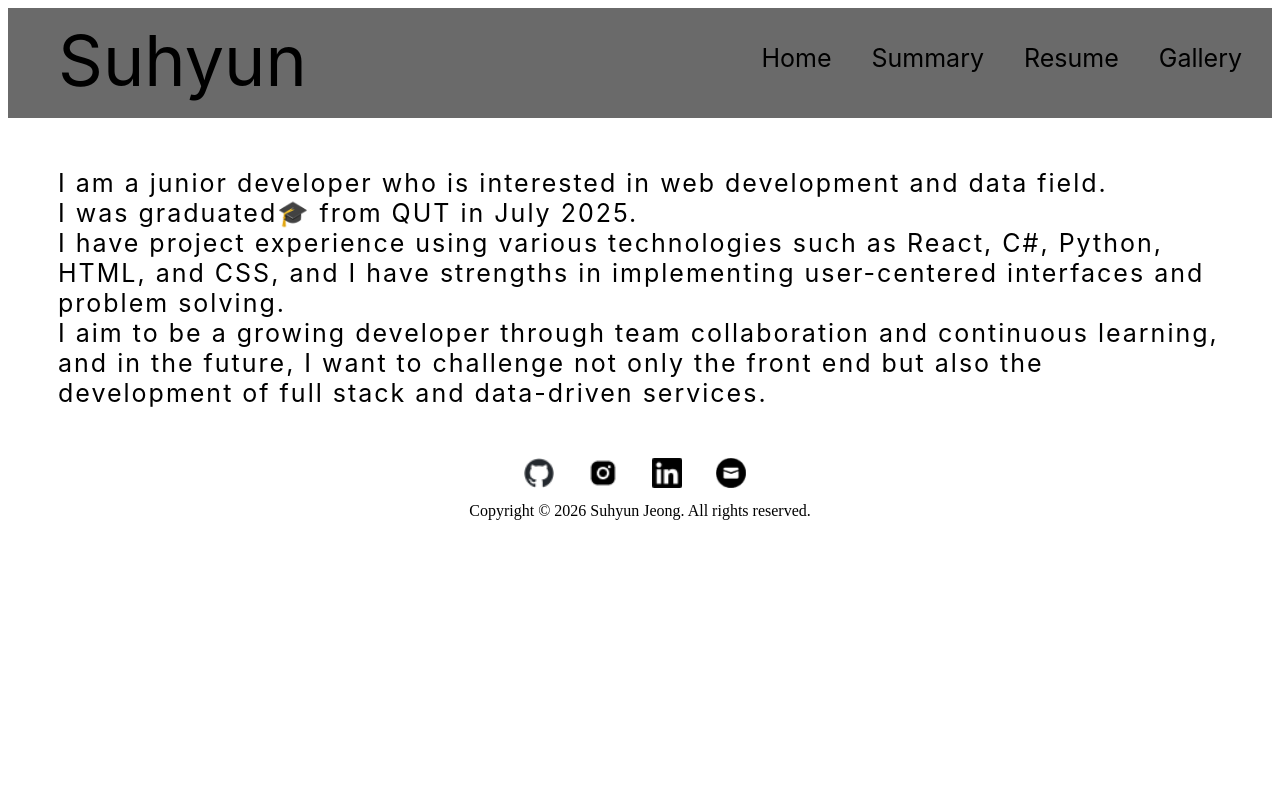
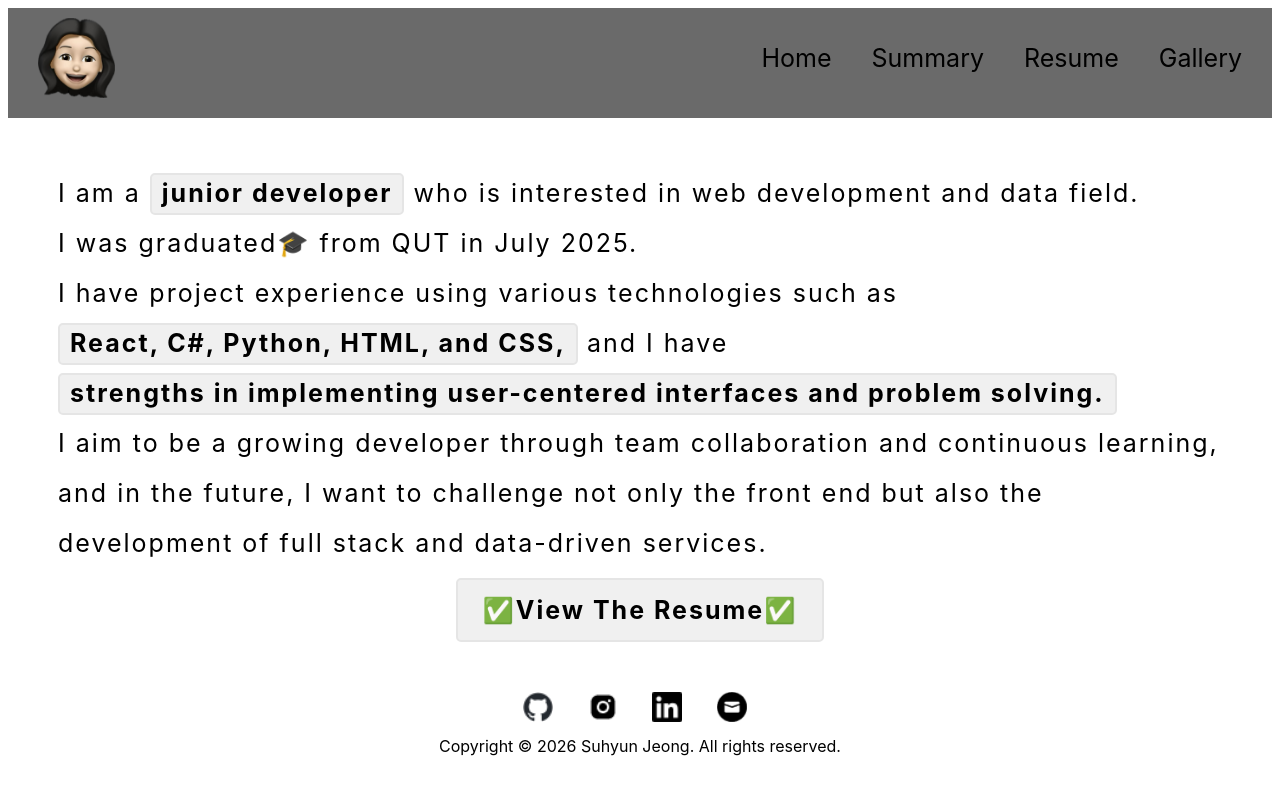
Before and after one commit to SuhyunSue/2025Resume, a plain HTML site: page summary.html in a window 1280 px wide. Drawn offline with Linux system fonts and the light colour scheme.

Commit message:
typo check and logo edit

```diff
--- a/CSS/index.css
+++ b/CSS/index.css
@@ -2,11 +2,12 @@
 /* 구글 폰트 */
 .logo {
     margin-top: 10px;
+    padding: 0 10px;
 }
 
-.default{
-    font-family: "Inter", sans-serif;
-    font-style: normal;
+.logo-img {
+    height: 80px;
+    margin-left: -30px;
 }
 
 ul {
@@ -25,16 +26,6 @@ ul li {
   align-items: center; /* 세로 가운데 정렬 */
 }
 
-.logo {
-    font-size: 70px;
-    padding: 0 10px;
-
-}
-
-.logo img {
-    height: 80px;
-    margin-left: -30px;
-}
 
 .left-top-bar {
     font-size:25px;
@@ -106,4 +97,6 @@ footer
 {
     text-align: center;
     margin-top: 50px;
+    font-family: "Inter", sans-serif;
+    font-style: normal;
 }
--- a/CSS/summary.css
+++ b/CSS/summary.css
@@ -5,4 +5,39 @@
     margin-right: 50px;
     font-size: 25px;
     letter-spacing: 2px;
+    line-height: 50px;
 }
+
+.summary-box {
+    display: inline-block; /* 텍스트가 박스 안에 나타나도록 */
+    padding: 0px 10px; /* 박스 안의 여백 */
+    border: 2px solid #e5e5e5; /* 박스의 테두리 */
+    background-color: #f0f0f0; /* 박스의 배경색 */
+    font-weight: bold; /* 텍스트 굵기 */
+    border-radius: 5px; /* 테두리 둥글게 */
+    text-align: center;     /* 가로 가운데 */
+    line-height: 1.5;       /* 세로 간격 조절 */
+
+}
+
+.summary-box:hover {
+    background-color: #949494; /* 박스의 배경색 */
+}
+
+.resume-wrapper {
+    text-align: center;
+    margin-top: 10px;
+}
+
+.resume-down {
+    display: inline-block; /* 박스 형태 유지 */
+    padding: 5px 15px;
+    border: 2px solid #e5e5e5;
+    background-color: #f0f0f0;
+    font-weight: bold;
+    border-radius: 5px;
+}
+
+.resume-down:hover {
+    background-color: #dfdfdf;
+}
--- a/summary.html
+++ b/summary.html
@@ -11,7 +11,10 @@
 <body>
     <div class="Top-bar">
         <ul>
-            <li class="logo">Suhyun</li>
+            <li class="logo">
+                <a href="index.html">
+                <img src="./image/logo.png" alt="Logo" class="logo-img"/></a>
+            </li>
             <li class="left-top-bar">
                 <a href="index.html">Home</a>
                 <a href="summary.html">Summary</a>
@@ -21,13 +24,21 @@
         </ul>
     </div>
         <div class="summary-note">
-            I am a junior developer who is interested in web development and data field.<br>
+            I am a <span class="summary-box">junior developer</span> who is interested in web development and data field.<br>
             I was graduated🎓️ from QUT in July 2025.<br>
-            I have project experience using various technologies such as React, C#, Python, HTML, and CSS,
-            and I have strengths in implementing user-centered interfaces and problem solving.<br>
+            I have project experience using various technologies such as <span class="summary-box">React, C#, Python, HTML, and CSS,</span>
+            and I have <span class="summary-box">strengths in implementing user-centered interfaces and problem solving.</span><br>
             I aim to be a growing developer through team collaboration and continuous learning,
             and in the future, I want to challenge not only the front end but
             also the development of full stack and data-driven services.<br>
+
+            <div class="resume-wrapper">
+                <span class="resume-down">
+                <a href="./image/Document/Suhyun Jeong Resume.pdf"
+                target="_blank" rel="noopener noreferrer" class="resume-dow">
+                ✅View The Resume✅</a></span>
+            </div>
+            </div>
         </div>
 
 </body>
@@ -38,6 +49,6 @@
     <a href = "https://www.linkedin.com/in/suhyun-jeong-4b0631235/" target="_blank"> <img src = "./image/linkedin.png"></a>
     <a href="mailto:jeong.suhyun1632@gmail.com" target="_blank"> <img src="./image/email.png" alt="Email"> </a>
     </div>
-    <div class="defalut">Copyright © 2026 Suhyun Jeong. All rights reserved.</div>
+    <div class="default">Copyright © 2026 Suhyun Jeong. All rights reserved.</div>
 </footer>
 </html>
```
Also changed, not shown: gallery.html (+5 -2 lines), index.html (+2 -1 lines), resume.html (+5 -2 lines), CSS/gallery.css (line endings or trailing spaces).
